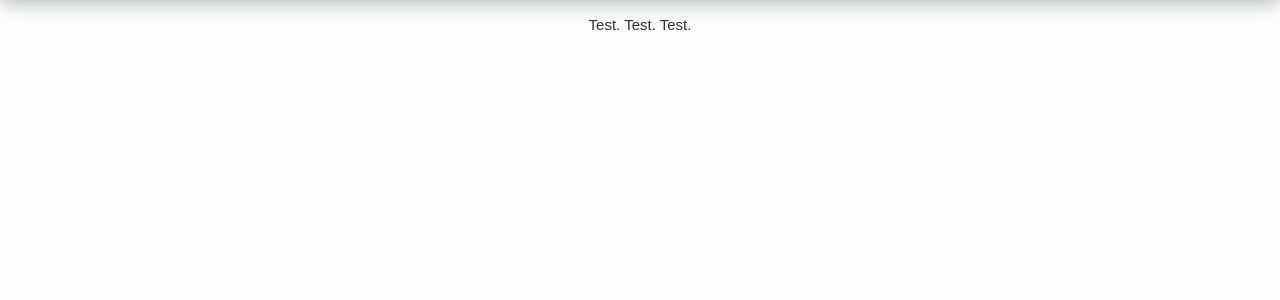
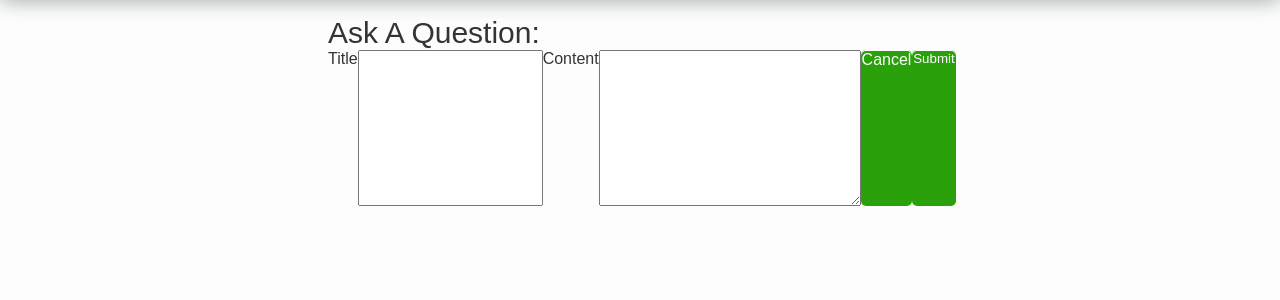
Before and after one commit to QuietWindUponTheMoor/The-Ant-Portal, a PHP site: page /questions/create/ in a window 1280 px wide. Shown: the part 55-355 px from the top of the page. Run offline with PHP 8.4, Linux system fonts and the light colour scheme.

Commit message:
Questions create form

```diff
--- a/questions/create/index.php
+++ b/questions/create/index.php
@@ -13,8 +13,21 @@ require($nav);
     <div class="container">
 
         <div class="create-post-container">
+            <h1>Ask A Question:</h1>
             <form class="create-post-form" action="" method="POST" enctype="multipart/form-data">
-                <p>Test. Test. Test.</p>
+                <div class="textbox">
+                    <label for="title">Title</label>
+                    <input type="text" id="title">
+                </div>
+                <div class="textbox">
+                    <label for="content">Content</label>
+                    <textarea name="" id="" cols="30" rows="10"></textarea>
+                </div>
+                <span class="buttons">
+                    <a href="/questions/" class="btn-main btn-cancel">Cancel</a>
+                    <button class="btn-main" id="submit" type="submit">Submit</button>
+                </span>
+
             </form>
         </div>
 
```
